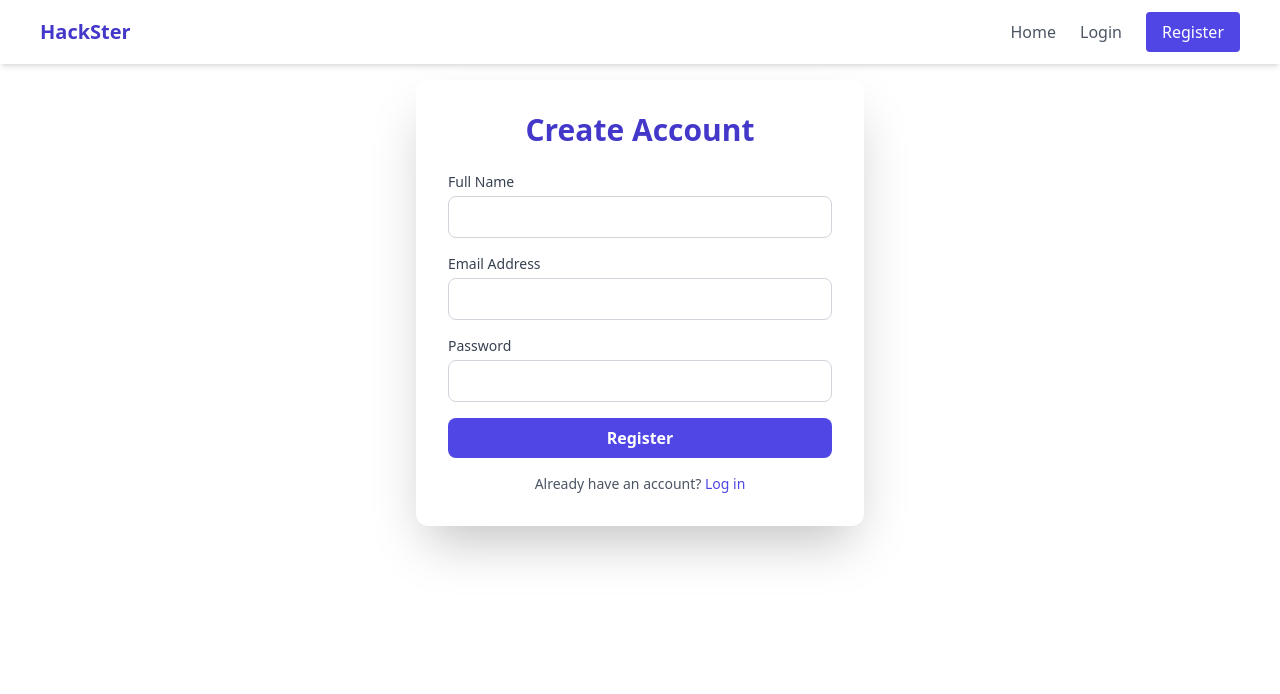
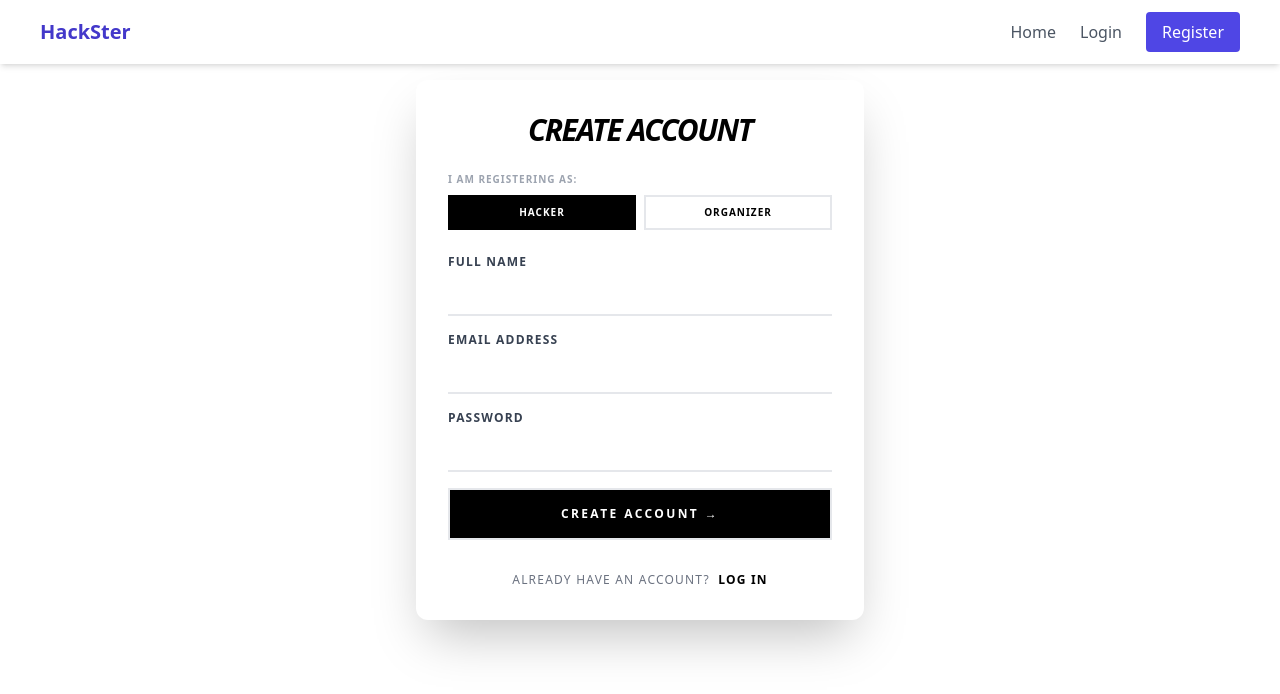
Before and after one commit to maitraiyeej/hackster_project, a React (Vite) app in the folder client/: page /register in a window 1280 px wide. Shown: the top 694 px of the page. Built offline with nearby package versions, Linux system fonts and the light colour scheme.

Commit message:
updated admin dashboard and added role based registration

```diff
--- a/client/src/pages/AdminDashboard.jsx
+++ b/client/src/pages/AdminDashboard.jsx
@@ -9,7 +9,7 @@ const AdminDashboard = () => {
         startDate: '',
         endDate: '',
         location: '',
-        organization: '', // Required by your schema
+        organization: '',
         techStack: '',
     });
 
@@ -19,18 +19,17 @@ const AdminDashboard = () => {
 
     const navigate = useNavigate();
 
-    // 1. Capture input changes
     const handleChange = (e) => {
         setFormData({ ...formData, [e.target.name]: e.target.value });
     };
 
-    // 2. Submit to your protected backend route
     const handleSubmit = async (e) => {
         e.preventDefault();
         setLoading(true);
+        setError('');
 
         try {
-            const userInfo = JSON.parse(localStorage.getItem('user')); // Ensure key is 'user'
+            const userInfo = JSON.parse(localStorage.getItem('user'));
 
             const config = {
                 headers: {
@@ -39,7 +38,6 @@ const AdminDashboard = () => {
                 },
             };
 
-            // PREPARE DATA: Change 'techStack' to 'techStacks' to match your DB
             const finalData = {
                 ...formData,
                 techStacks: formData.techStack.split(',').map(item => item.trim())
@@ -50,41 +48,111 @@ const AdminDashboard = () => {
             setSuccess(true);
             setTimeout(() => navigate('/'), 2000);
         } catch (err) {
-            setError(err.response?.data?.message || 'Failed to create');
+            setError(err.response?.data?.message || 'Failed to create hackathon');
         } finally {
             setLoading(false);
         }
     };
 
     return (
-        <div style={containerStyle}>
-            <h2>Admin: Create Hackathon</h2>
-            {error && <div style={errorStyle}>{error}</div>}
-            {success && <div style={successStyle}>Hackathon created! Redirecting...</div>}
+        <div className="w-full min-h-screen bg-white p-10">
+            <div className="max-w-5xl mx-auto">
+                <div className="mb-12">
+                    <span className="text-xs font-bold uppercase tracking-widest bg-black text-white px-2 py-1">
+                        Admin Portal
+                    </span>
+                    <h1 className="text-6xl font-bold tracking-tighter mt-4">Dashboard</h1>
+                    <p className="text-gray-500 uppercase text-xs tracking-[0.3em] mt-2">Manage and Host your events</p>
+                </div>
 
-            <form onSubmit={handleSubmit} style={formStyle}>
-                <input type="text" name="name" placeholder="Name" required onChange={handleChange} style={inputStyle} />
-                <textarea name="description" placeholder="Description" required onChange={handleChange} style={inputStyle} />
-                <input type="date" name="startDate" required onChange={handleChange} style={inputStyle} />
-                <input type="date" name="endDate" required onChange={handleChange} style={inputStyle} />
-                <input type="text" name="location" placeholder="Location" required onChange={handleChange} style={inputStyle} />
-                <input type="text" name="organization" placeholder="Organization" required onChange={handleChange} style={inputStyle} />
-                <input type="text" name="techStack" placeholder="Tech Stack (React, Node, etc.)" onChange={handleChange} style={inputStyle} />
+                <div className="grid grid-cols-1 lg:grid-cols-3 gap-16">
+                    <div className="lg:col-span-2">
+                        <h3 className="text-sm uppercase tracking-widest font-bold border-b border-black pb-2 mb-8">Create New Hackathon</h3>
 
-                <button type="submit" disabled={loading} style={buttonStyle}>
-                    {loading ? 'Processing...' : 'Create Hackathon'}
-                </button>
-            </form>
+                        {error && (
+                            <div className="mb-6 p-4 border border-red-200 bg-red-50 text-red-700 text-[10px] font-bold uppercase tracking-tighter">
+                                Error: {error}
+                            </div>
+                        )}
+
+                        {success && (
+                            <div className="mb-6 p-4 border border-black bg-black text-white text-[10px] font-bold uppercase tracking-widest animate-pulse">
+                                ✓ Hackathon Published Successfully
+                            </div>
+                        )}
+
+                        <form onSubmit={handleSubmit} className="space-y-8">
+                            <div className="grid grid-cols-1 md:grid-cols-2 gap-8">
+                                <div className="space-y-1">
+                                    <label className="text-[10px] font-bold uppercase text-gray-400 tracking-widest">Event Name</label>
+                                    <input type="text" name="name" required onChange={handleChange}
+                                        className="w-full border-b-2 border-gray-200 py-2 focus:outline-none focus:border-black transition-colors" placeholder="e.g. CodeStorm 2026" />
+                                </div>
+                                <div className="space-y-1">
+                                    <label className="text-[10px] font-bold uppercase text-gray-400 tracking-widest">Organization</label>
+                                    <input type="text" name="organization" required onChange={handleChange}
+                                        className="w-full border-b-2 border-gray-200 py-2 focus:outline-none focus:border-black transition-colors" placeholder="e.g. TechNova Community" />
+                                </div>
+                            </div>
+
+                            <div className="space-y-1">
+                                <label className="text-[10px] font-bold uppercase text-gray-400 tracking-widest">Description</label>
+                                <textarea name="description" required onChange={handleChange} rows="3"
+                                    className="w-full border-b-2 border-gray-200 py-2 focus:outline-none focus:border-black transition-colors resize-none" placeholder="What is this event about?" />
+                            </div>
+
+                            <div className="grid grid-cols-1 md:grid-cols-3 gap-8">
+                                <div className="space-y-1">
+                                    <label className="text-[10px] font-bold uppercase text-gray-400 tracking-widest">Start Date</label>
+                                    <input type="date" name="startDate" required onChange={handleChange}
+                                        className="w-full border-b-2 border-gray-200 py-2 focus:outline-none focus:border-black transition-colors" />
+                                </div>
+                                <div className="space-y-1">
+                                    <label className="text-[10px] font-bold uppercase text-gray-400 tracking-widest">End Date</label>
+                                    <input type="date" name="endDate" required onChange={handleChange}
+                                        className="w-full border-b-2 border-gray-200 py-2 focus:outline-none focus:border-black transition-colors" />
+                                </div>
+                                <div className="space-y-1">
+                                    <label className="text-[10px] font-bold uppercase text-gray-400 tracking-widest">Location</label>
+                                    <input type="text" name="location" required onChange={handleChange}
+                                        className="w-full border-b-2 border-gray-200 py-2 focus:outline-none focus:border-black transition-colors" placeholder="e.g. New York" />
+                                </div>
+                            </div>
+
+                            <div className="space-y-1">
+                                <label className="text-[10px] font-bold uppercase text-gray-400 tracking-widest">Tech Stack (Comma Separated)</label>
+                                <input type="text" name="techStack" onChange={handleChange}
+                                    className="w-full border-b-2 border-gray-200 py-2 focus:outline-none focus:border-black transition-colors" placeholder="React, Node.js, MongoDB..." />
+                            </div>
+
+                            <button type="submit" disabled={loading}
+                                className="border-2 bg-black text-white px-12 py-4 text-xs font-bold uppercase tracking-[0.3em] hover:invert transition-all disabled:bg-gray-200 disabled:text-gray-400">
+                                {loading ? 'Publishing...' : 'Publish Hackathon →'}
+                            </button>
+                        </form>
+                    </div>
+
+                    <div className="hidden lg:block">
+                        <h3 className="text-sm uppercase tracking-widest font-bold border-b border-black pb-2 mb-8">Admin Quick Links</h3>
+                        <div className="space-y-4">
+                            <button onClick={() => navigate('/')} className="w-full text-left p-4 border border-black hover:bg-black hover:text-white transition-all group">
+                                <p className="text-[10px] font-bold uppercase tracking-widest">View All Events</p>
+                                <p className="text-xs text-gray-500 group-hover:text-gray-300">Public Feed</p>
+                            </button>
+                            <div className="p-6 bg-gray-50 border border-gray-200">
+                                <p className="text-[10px] font-bold uppercase tracking-widest mb-4">Organizer Tips</p>
+                                <ul className="text-xs space-y-3 text-gray-600 list-disc pl-4 italic">
+                                    <li>Ensure dates are set correctly</li>
+                                    <li>Add clear tech stacks to help hackers find teams</li>
+                                    <li>Use high-impact descriptions</li>
+                                </ul>
+                            </div>
+                        </div>
+                    </div>
+                </div>
+            </div>
         </div>
     );
 };
 
-// Simple Styles
-const containerStyle = { maxWidth: '500px', margin: '40px auto', padding: '20px', border: '1px solid #ddd', borderRadius: '10px' };
-const formStyle = { display: 'flex', flexDirection: 'column', gap: '10px' };
-const inputStyle = { padding: '10px', borderRadius: '5px', border: '1px solid #ccc' };
-const buttonStyle = { padding: '10px', backgroundColor: '#000', color: '#fff', cursor: 'pointer', border: 'none' };
-const errorStyle = { color: 'red', marginBottom: '10px' };
-const successStyle = { color: 'green', marginBottom: '10px' };
-
 export default AdminDashboard;
--- a/client/src/pages/LoginPage.jsx
+++ b/client/src/pages/LoginPage.jsx
@@ -12,8 +12,15 @@ const LoginPage = () => {
     const handleSubmit = async (e) => {
         e.preventDefault();
         try {
-            await login(formData).unwrap();
-            navigate('/');  //success - navigate to home page
+            // 1. Unwrap the result to get the user data (including role)
+            const userData = await login(formData).unwrap();
+
+            // 2. Conditional navigation based on role
+            if (userData.role === 'Admin') {
+                navigate('/admin');
+            } else {
+                navigate('/');
+            }
         }
         catch (error) {
             console.error('Login failed:', error);
@@ -23,33 +30,61 @@ const LoginPage = () => {
     return (
         <div className='flex h-full items-center justify-center p-4'>
             <div className='w-full max-w-md rounded-xl bg-white p-8 shadow-2xl'>
-                <h2 className='mb-6 text-center text-3xl font-semibold text-indigo-700'>Sign In</h2>
+                <h2 className='mb-6 text-center text-3xl font-bold tracking-tighter text-black uppercase italic'>Welcome Back</h2>
 
                 {error && (
-                    <div className='mb-4 rounded bg-red-100 p-3 text-sm text-red-700'>
-                        {error.data?.message || 'Server error occurred.'}
+                    <div className='mb-4 rounded bg-red-50 border border-red-200 p-3 text-[10px] font-black uppercase text-red-700 tracking-tighter'>
+                        {error.data?.message || 'Access Denied: Invalid Credentials'}
                     </div>
                 )}
 
                 <form onSubmit={handleSubmit} className='space-y-6'>
-                    <input type="email" name='email' value={formData.email} onChange={handleChange} placeholder='Email' required className='w-full rounded-lg border border-gray-300 px-4 py-2' />
-                    <input type="password" name='password' value={formData.password} onChange={handleChange} placeholder='Password' required className='w-full rounded-lg border border-gray-300 px-4 py-2' />
+                    <div>
+                        <label className='block text-[10px] font-bold uppercase tracking-widest text-gray-400 mb-1'>Email Address</label>
+                        <input
+                            type="email"
+                            name='email'
+                            value={formData.email}
+                            onChange={handleChange}
+                            placeholder=''
+                            required
+                            className='w-full border-b-2 border-gray-200 py-2 focus:outline-none focus:border-black transition-colors'
+                        />
+                    </div>
+
+                    <div>
+                        <label className='block text-[10px] font-bold uppercase tracking-widest text-gray-400 mb-1'>Password</label>
+                        <input
+                            type="password"
+                            name='password'
+                            value={formData.password}
+                            onChange={handleChange}
+                            placeholder=''
+                            required
+                            className='w-full border-b-2 border-gray-200 py-2 focus:outline-none focus:border-black transition-colors'
+                        />
+                    </div>
 
                     <button
                         type='submit'
                         disabled={isLoading}
-                        className={`w-full rounded-lg py-2 font-semibold text-white transition-colors ${isLoading ? 'bg-gray-400' : 'bg-indigo-600 hover:bg-indigo-700'}`}
+                        className={`border-2 w-full py-4 font-bold text-xs uppercase tracking-widest transition-all ${
+                            isLoading
+                            ? 'bg-gray-100 text-gray-400 cursor-not-allowed'
+                            : 'bg-black text-white hover:invert'
+                        }`}
                     >
-                        {isLoading ? 'Signing In...' : 'Login'}
+                        {isLoading ? 'Authenticating...' : 'Login →'}
                     </button>
                 </form>
-                <p className='mt-4 text-center text-sm text-gray-600'>
-                    Don't have an account? <Link to='/register' className='text-indigo-600 hover:underline'>Sign Up</Link>
+
+                <p className='mt-8 text-center text-[10px] font-bold uppercase tracking-widest text-gray-500'>
+                    Don't have an account?
+                    <Link to='/register' className='text-black hover:underline ml-2'>Register Now</Link>
                 </p>
             </div>
         </div>
     )
 }
 
-
 export default LoginPage;
--- a/client/src/pages/RegisterPage.jsx
+++ b/client/src/pages/RegisterPage.jsx
@@ -7,7 +7,8 @@ const RegisterPage = () => {
     const [formData, setFormData] = useState({
         name: '',
         email: '',
-        password: ''
+        password: '',
+        role: 'User'
     })
 
     const navigate = useNavigate();
@@ -16,6 +17,10 @@ const RegisterPage = () => {
 
     const handleChange = (e) => {
         setFormData({ ...formData, [e.target.name]: e.target.value });
+    }
+
+    const handleRoleChange = (selectedRole) => {
+        setFormData({...formData, role:selectedRole});
     }
 
     const handleSubmit = async (e) => {
@@ -32,51 +37,84 @@ const RegisterPage = () => {
     return (
         <div className='flex h-full items-center justify-center p-4'>
             <div className='w-full max-w-md rounded-xl bg-white p-8 shadow-2xl'>
-                <h2 className='mb-6 text-center text-3xl font-semibold text-indigo-700'>Create Account</h2>
+                <h2 className='mb-6 text-center text-3xl font-bold tracking-tighter text-black uppercase italic'>Create Account</h2>
+
                 {error && (
-                    <div className='mb-4 rounded bg-red-100 p-3 text-sm text-red-700'>
+                    <div className='mb-4 rounded bg-red-50 border border-red-200 p-3 text-sm text-red-700'>
                         {error.data?.message || 'Registration failed. Try again.'}
                     </div>
                 )}
 
                 <form onSubmit={handleSubmit} className='space-y-4'>
+                    <div className="mb-6">
+                        <label className='block text-[10px] font-bold uppercase tracking-widest text-gray-400 mb-2'>
+                            I am registering as:
+                        </label>
+                        <div className="flex gap-2">
+                            <button
+                                type="button"
+                                onClick={() => handleRoleChange('User')}
+                                className={`flex-1 py-2 text-[10px] font-bold uppercase tracking-widest border-2 transition-all ${
+                                    formData.role === 'User'
+                                    ? 'bg-black text-white border-black'
+                                    : 'bg-white text-black border-gray-200 hover:border-black'
+                                }`}
+                            >
+                                Hacker
+                            </button>
+                            <button
+                                type="button"
+                                onClick={() => handleRoleChange('Admin')}
+                                className={`flex-1 py-2 text-[10px] font-bold uppercase tracking-widest border-2 transition-all ${
+                                    formData.role === 'Admin'
+                                    ? 'bg-black text-white border-black'
+                                    : 'bg-white text-black border-gray-200 hover:border-black'
+                                }`}
+                            >
+                                Organizer
+                            </button>
+                        </div>
+                    </div>
+
                     <div>
-                        <label className='block text-sm font-medium text-gray-700'>Full Name</label>
+                        <label className='block text-xs font-bold uppercase tracking-widest text-gray-700'>Full Name</label>
                         <input type="text" name='name' value={formData.name} onChange={handleChange} required
-                            className='mt-1 w-full rounded-lg border border-gray-300 px-4 py-2 focus:ring-2 focus:ring-indigo-500'
-                        />
-                    </div>
-                    <div>
-                        <label className='block text-sm font-medium text-gray-700'>Email Address</label>
-                        <input type="email" name='email' value={formData.email} onChange={handleChange} required
-                            className='mt-1 w-full rounded-lg border border-gray-300 px-4 py-2 focus:ring-2 focus:ring-indigo-500'
+                            className='mt-1 w-full border-b-2 border-gray-200 px-0 py-2 focus:outline-none focus:border-black transition-colors'
+                            placeholder=""
                         />
                     </div>
 
+                    <div>
+                        <label className='block text-xs font-bold uppercase tracking-widest text-gray-700'>Email Address</label>
+                        <input type="email" name='email' value={formData.email} onChange={handleChange} required
+                            className='mt-1 w-full border-b-2 border-gray-200 px-0 py-2 focus:outline-none focus:border-black transition-colors'
+                            placeholder=""
+                        />
+                    </div>
 
                     <div>
-                        <label className='block text-sm font-medium text-gray-700'>Password</label>
+                        <label className='block text-xs font-bold uppercase tracking-widest text-gray-700'>Password</label>
                         <input type="password" name='password' value={formData.password} onChange={handleChange} required
-                            className='mt-1 w-full rounded-lg border border-gray-300 px-4 py-2 focus:ring-2 focus:ring-indigo-500'
+                            className='mt-1 w-full border-b-2 border-gray-200 px-0 py-2 focus:outline-none focus:border-black transition-colors'
+                            placeholder=""
                         />
                     </div>
 
                     <button type='submit' disabled={isLoading}
-                        className={`w-full rounded-lg py-2 font-semibold text-white transition-colors ${isLoading ? 'bg-gray-400' : 'bg-indigo-600 hover:bg-indigo-700'}`}
+                        className={`border-2 w-full mt-6 py-4 font-bold uppercase tracking-[0.2em] text-xs transition-all ${
+                            isLoading ? 'bg-gray-200 text-gray-400 cursor-not-allowed' : 'bg-black text-white hover:invert'
+                        }`}
                     >
-                        {isLoading ? 'Creating Account...' : 'Register'}
-
+                        {isLoading ? 'Processing...' : 'Create Account →'}
                     </button>
                 </form>
 
-                <p className='mt-4 text-center text-sm text-gray-600'>
-                    Already have an account? <Link to='/login' className='text-indigo-600 hover:underline'>Log in</Link>
+                <p className='mt-8 text-center text-xs font-medium text-gray-500 uppercase tracking-widest'>
+                    Already have an account? <Link to='/login' className='text-black font-bold hover:underline ml-1'>Log in</Link>
                 </p>
-
             </div>
-
         </div>
-    )
+    );
 }
 
 
```
Also changed, not shown: 1 other file (tests, documents, lock files or other folders).
